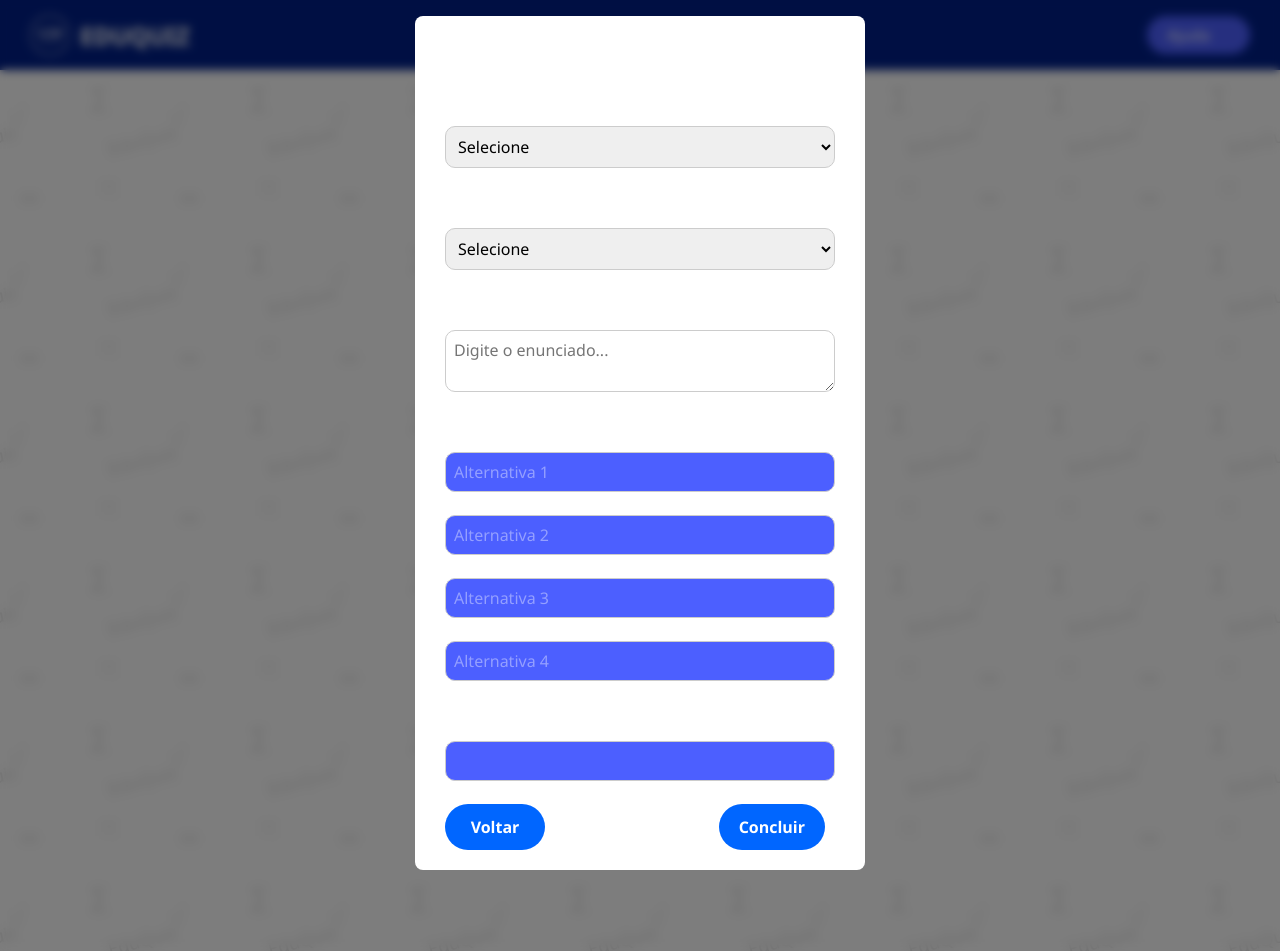
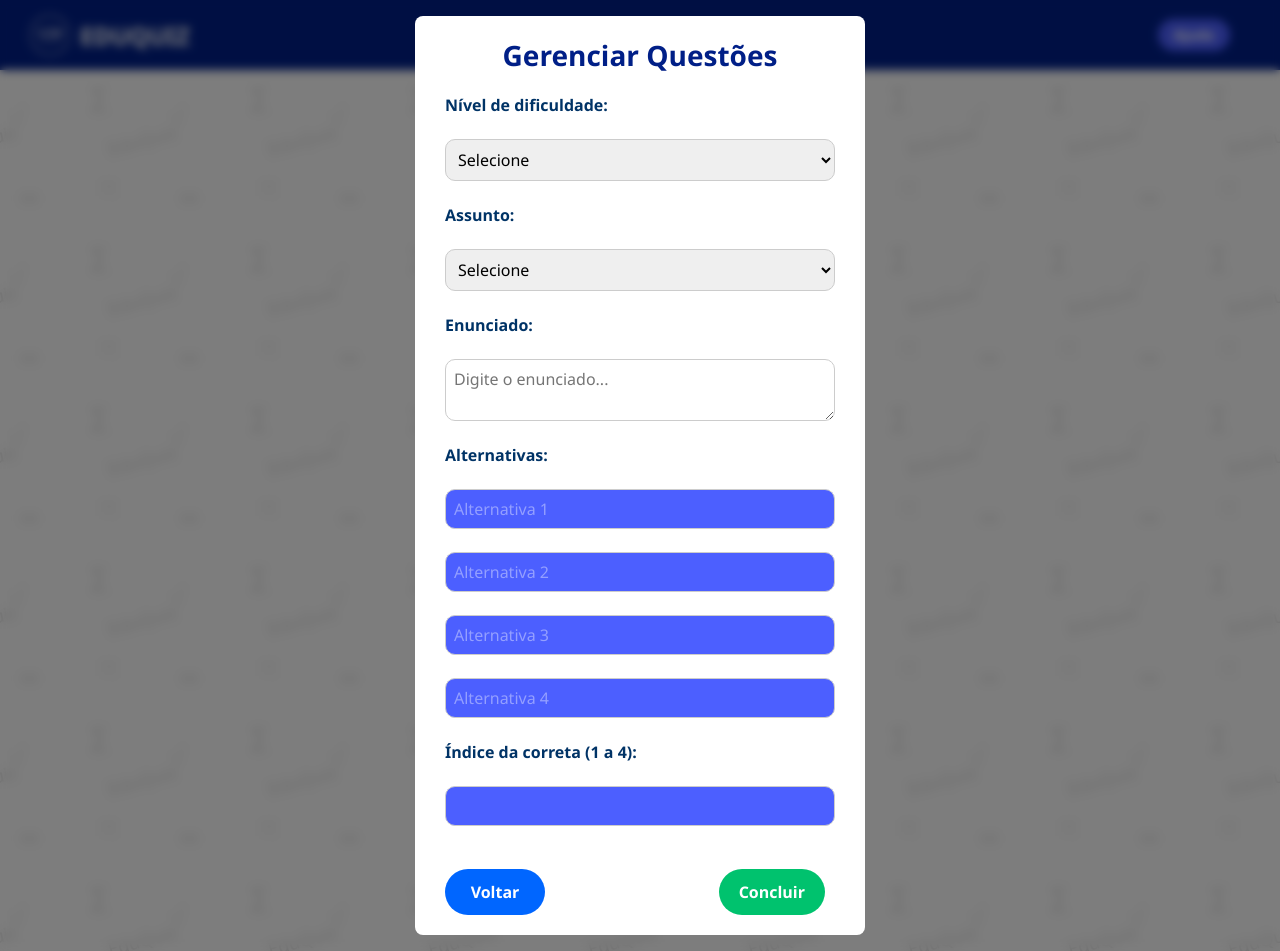
Before and after one commit to monickeivlopes/EduQuiz, a Flask app: template templates/index_professor.html in a window 1280 px wide. Run offline with Flask 3, Linux system fonts and the light colour scheme; the template is opened without the code that fills it: most values are stand-ins (such as "Sample title", 1, 10 or a date in 2020); some libraries are stand-ins or nearby versions.

Commit message:
Update index_professor.html
atualizando

```diff
--- a/templates/index_professor.html
+++ b/templates/index_professor.html
@@ -14,9 +14,7 @@
       <span>EDUQUIZ</span>
     </div>
     <nav>
-        <button class="login">
-          <a href="{{ url_for('ajudaProf') }}">Ajuda</a>
-        </button>
+      <a href="{{ url_for('ajudaProf') }}" class="btn-ajuda">Ajuda</a>
     </nav>
   </header>
 
@@ -49,43 +47,43 @@
 
     <button class="btn-sair" onclick="location.href='{{ url_for('logout') }}'">Sair</button>
   </main>
-
 <!-- Modal de Gerenciar Questões -->
 {% if niveis and assuntos %}
-  <div id="modalGerenciar" class="modal" style="display: block;">
+<div id="modalGerenciar" class="modal" style="display: flex;">
   <div class="modal-content">
-      <h2>Adicionar nova questão</h2>
+    <h2 class="modal-titulo">Gerenciar Questões</h2>
+
     <form method="POST" action="{{ url_for('adicionar_questao') }}">
-        <label>Dificuldade:</label>
-        <select name="nivel_id" required>
+      <label for="nivel_id" class="label-filtro">Nível de dificuldade:</label>
+      <select name="nivel_id" id="nivel_id" required>
         <option value="" disabled selected>Selecione</option>
         {% for nivel in niveis %}
         <option value="{{ nivel[0] }}">{{ nivel[1] }}</option>
         {% endfor %}
       </select>
 
-        <label>Assunto:</label>
-        <select name="assunto_id" required>
+      <label for="assunto_id" class="label-filtro">Assunto:</label>
+      <select name="assunto_id" id="assunto_id" required>
         <option value="" disabled selected>Selecione</option>
         {% for assunto in assuntos %}
         <option value="{{ assunto[0] }}">{{ assunto[1] }}</option>
         {% endfor %}
       </select>
 
-        <label>Enunciado:</label>
-        <textarea name="enunciado" placeholder="Digite o enunciado..." required></textarea>
+      <label for="enunciado" class="label-filtro">Enunciado:</label>
+      <textarea name="enunciado" id="enunciado" placeholder="Digite o enunciado..." required></textarea>
 
-        <label>Alternativas:</label>
+      <label class="label-filtro">Alternativas:</label>
       {% for i in range(4) %}
       <input type="text" name="alternativas" placeholder="Alternativa {{ i+1 }}" required>
       {% endfor %}
 
-        <label>Índice da correta (1 a 4):</label>
-        <input type="number" name="correta_index" min="1" max="4" required>
+      <label for="correta_index" class="label-filtro">Índice da correta (1 a 4):</label>
+      <input type="number" name="correta_index" id="correta_index" min="1" max="4" required>
 
-        <div style="display: flex; justify-content: space-between;">
+      <div style="display: flex; justify-content: space-between; margin-top: 20px;">
         <button type="button" onclick="fecharModal()">Voltar</button>
-          <button type="submit">Concluir</button>
+        <button type="submit" class="btn-concluir">Concluir</button>
       </div>
     </form>
   </div>
```
Lines whose indentation alone changed are shown as unchanged.
